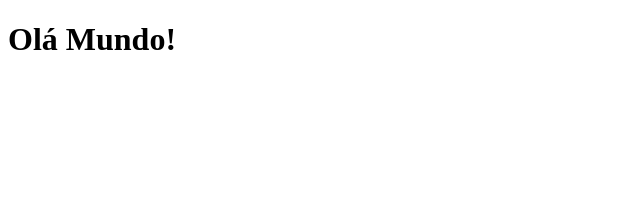
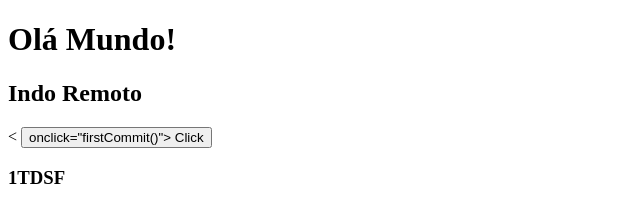
Before and after one commit to JhowMk/Exemplo, a plain HTML site: page index.html in a window 1280 px wide. Shown: the whole page, without its empty margins (0-640 px from the left). Drawn offline with Linux system fonts and the light colour scheme.

```diff
--- a/index.html
+++ b/index.html
@@ -9,5 +9,15 @@
 
 <body>
 	<h1>Olá Mundo!</h1>
+	<h2>Indo Remoto</h2>
+	<
+	<button> onclick="firstCommit()"> Click </button>
+	<h3>1TDSF</h3>
+	<script>
+		function firstCommit() {
+
+			alert("Hello World!);
+		}
+	</script>
 </body>
 </html>
```
